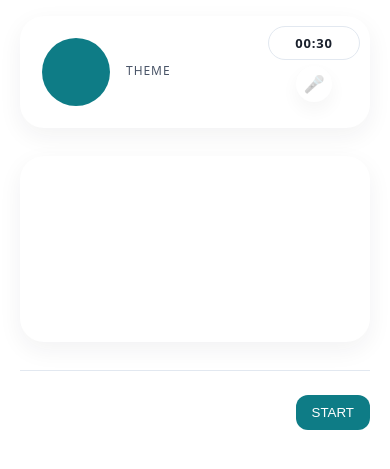
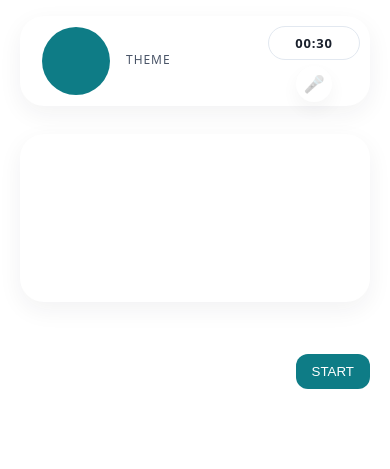
Before and after one commit to mattdoyle04/Vocalist, a FastAPI app: page / in a window 390 px wide. Shown: the part 55-524 px from the top of the page. Run offline with FastAPI, Linux system fonts and the light colour scheme; some libraries are stand-ins or nearby versions.

Commit message:
adjust vertical space mobile

```diff
--- a/app/templates/index.html
+++ b/app/templates/index.html
@@ -95,8 +95,10 @@
 
     /* Mobile responsive adjustments */
     @media (max-width: 480px){
+      /* Halve vertical padding inside sections; keep horizontal padding */
+      .section{ padding:9px 18px; }
       /* Header section breathing room and tighter letter bubble */
-      .section.today{ padding:22px; }
+      .section.today{ padding:11px 22px; }
       .letter{ width:68px; height:68px; font-size:38px; }
       .theme .value{ font-size:22px; }
       .compact-controls{ right:10px; top:10px; }
@@ -110,6 +112,8 @@
 
       /* Modal summary word list readability */
       .wordstream li,.wordstream span{ font-size:11px; }
+      /* Remove separator line above Start button on mobile */
+      .bottombar{ border-top:0; }
     }
 
     /* Provide bottom breathing room when OSK visible so input + words remain visible */
```
